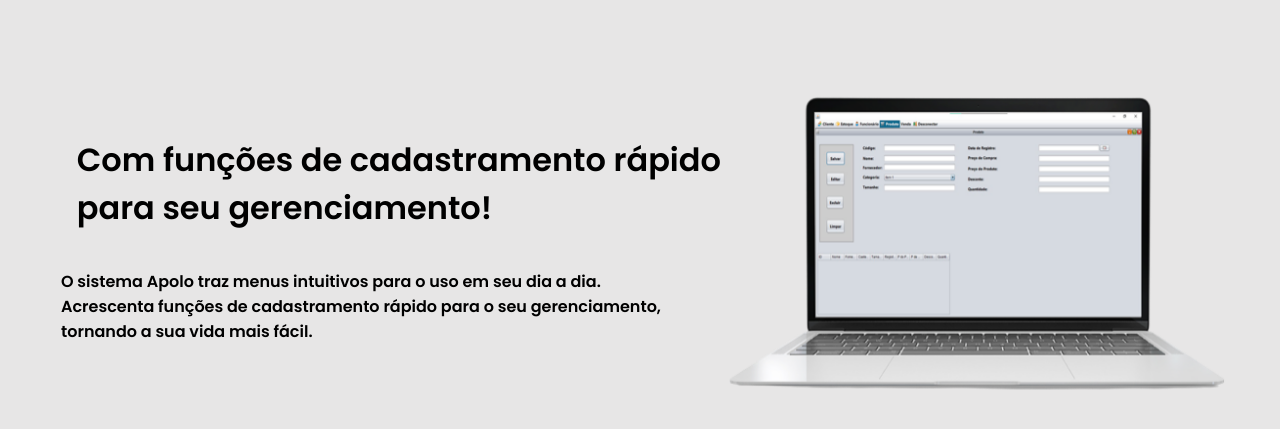
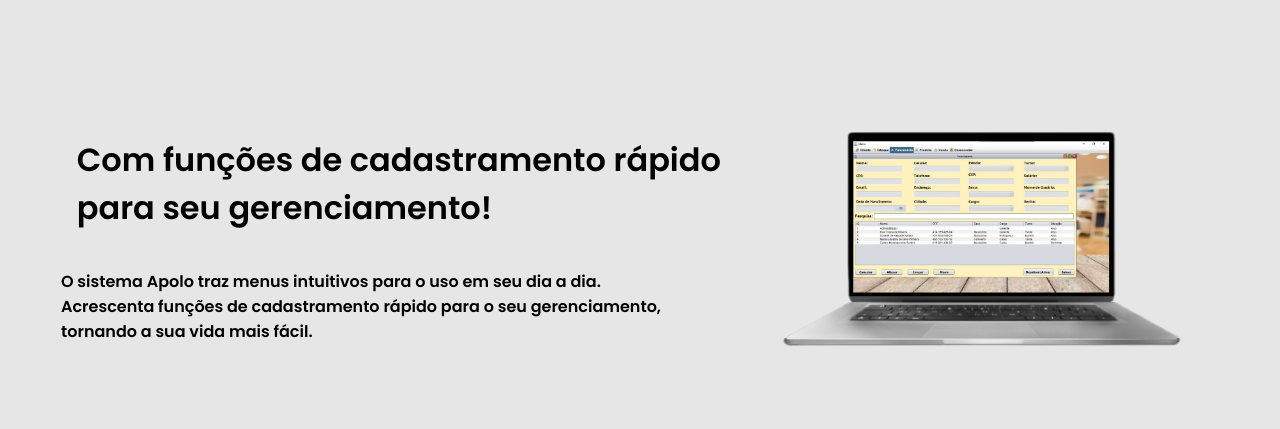
Before and after one commit to GJunioOliveira/Apolo_Site, a website: page HTML/Cadastramento.html in a window 1280 px wide. Shown: the part 163-592 px from the top of the page. Drawn offline with nearby package versions, Linux system fonts and the light colour scheme.

Commit message:
Funcionaliades_img_mudanças

```diff
--- a/CSS/Cadastramento.css
+++ b/CSS/Cadastramento.css
@@ -120,7 +120,7 @@
 
 
 #imagem{
-    width: 110%;
+    width: 80%;
     margin-right: 85px;
 }
 
--- a/HTML/Cadastramento.html
+++ b/HTML/Cadastramento.html
@@ -49,7 +49,7 @@
 
 
 
-                <img class="animate__animated animate__fadeInRight  animate__delay-0.5s" id="imagem" src="../Imagens/Cadastro23-removebg-preview.png" alt="">
+                <img class="animate__animated animate__fadeInRight  animate__delay-0.5s" id="imagem" src="../Imagens/Funcionarios_img.png" alt="">
 
 
 
```
Also changed, not shown: HTML/Estoque.html (+1 -1 lines), HTML/Movimentação.html (+1 -1 lines), Imagens/Cadastro_img.png (added), Imagens/Estoque_img.png (added), Imagens/Funcionarios_img.png (added), Imagens/Produtos_img.png (added).
